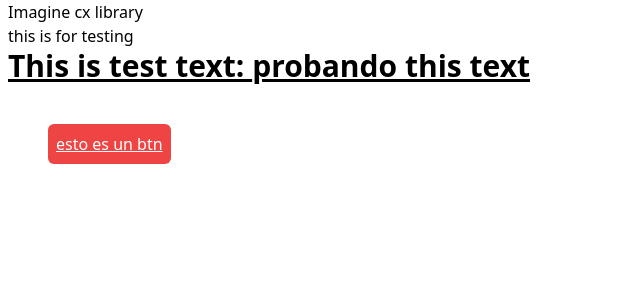
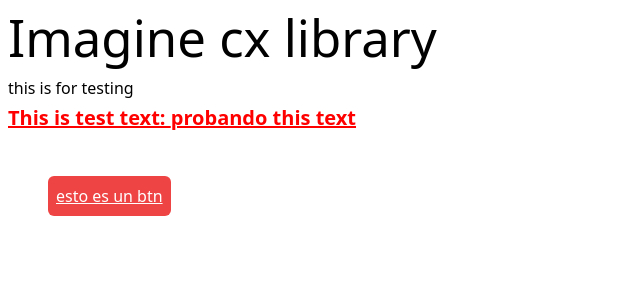
Before and after one commit to Imagine-CX/imaginecx-library, a React (Vite) app: page / in a window 1280 px wide. Shown: the top 300 px of the page, without its empty margins (0-640 px from the left). Built offline with nearby package versions, Linux system fonts and the light colour scheme.

Commit message:
adding the style.css

```diff
--- a/src/components/Btns/BtnPrimary.tsx
+++ b/src/components/Btns/BtnPrimary.tsx
@@ -1,3 +1,5 @@
+import '../style.css';
+
 export interface IBtnPrimary {
   text: string;
 }
--- a/src/components/style.css
+++ b/src/components/style.css
@@ -1,6 +1,12 @@
 @tailwind base;
 @tailwind components;
 @tailwind utilities;
+
+@layer base {
+  h1 {
+    font-size: 3.18rem;
+  }
+}
 
 .text-red-red {
   font-size: 20px;
```
